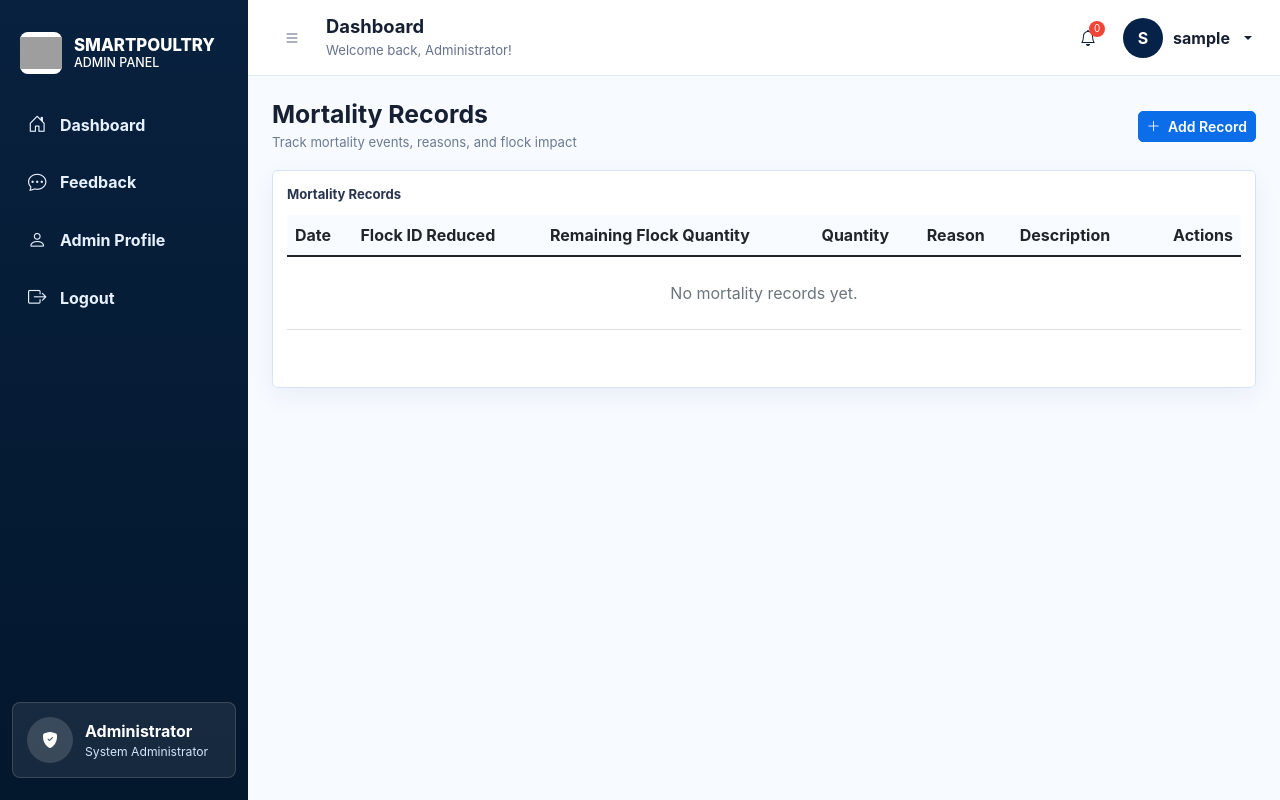
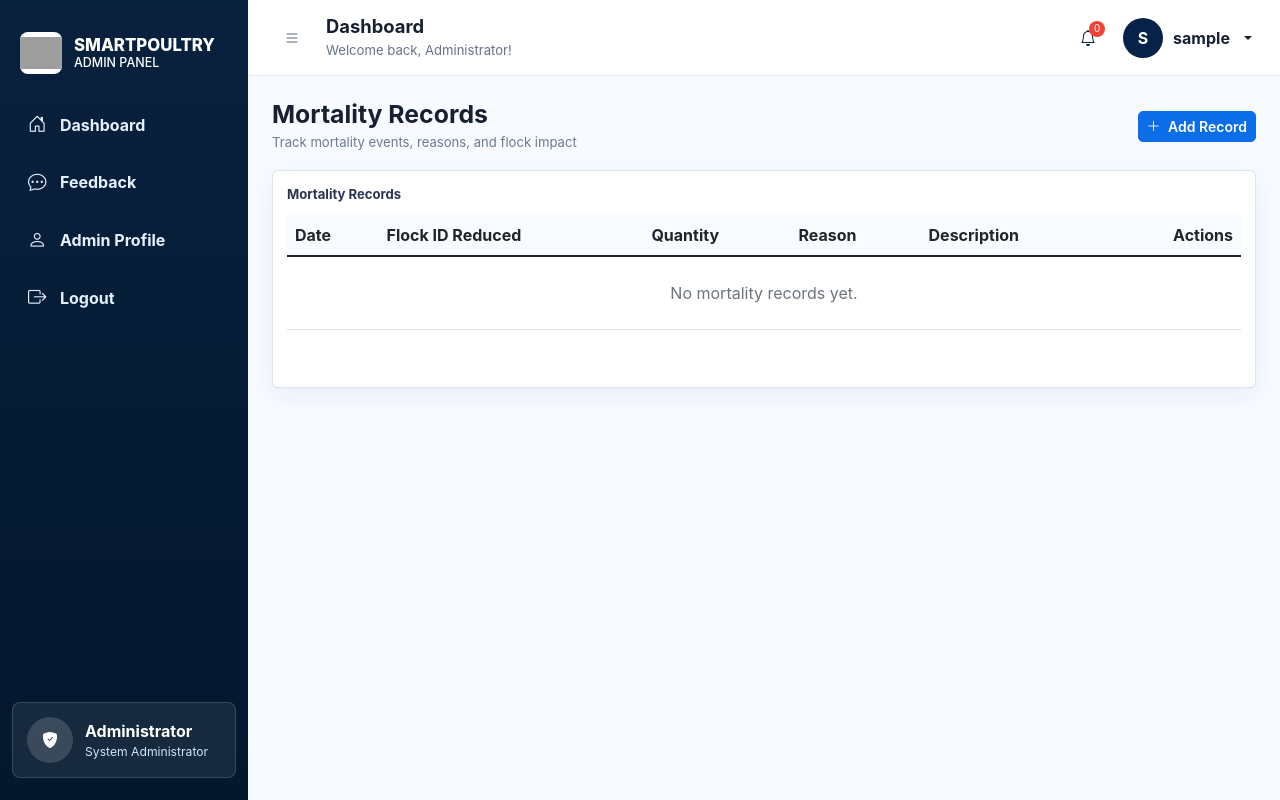
Before and after one commit to lichtb44/SmartPoultry, a Django app: page /mortality-records/ in a window 1280 px wide. Run offline with Django 4.2, Linux system fonts and the light colour scheme; the visitor is signed in with stand-in values (Sample User, id 1); data that the repository does not hold is empty; some libraries are stand-ins or nearby versions; grey boxes are pictures that could not be loaded.

Commit message:
Hide remaining flock quantity from mortality records

```diff
--- a/smartpoultry/core/views.py
+++ b/smartpoultry/core/views.py
@@ -953,14 +953,11 @@ def mortality_record_create(request):
             "Successfully added mortality record",
             (
                 f"Recorded {record.quantity} mortality for flock {record.flock.flock_id} due to "
-                f"{record.get_reason_display().lower()}. Remaining flock quantity: {record.flock.quantity}."
+                f"{record.get_reason_display().lower()}."
             ),
             record,
         )
-        messages.success(
-            request,
-            f'Mortality record added. Flock {record.flock.flock_id} quantity reduced to {record.flock.quantity}.',
-        )
+        messages.success(request, f'Mortality record added. Flock {record.flock.flock_id} was updated.')
         return redirect('mortality_records')
     return render(request, 'mortality_record_form.html', {
         'form': form,
--- a/smartpoultry/production/views.py
+++ b/smartpoultry/production/views.py
@@ -36,7 +36,7 @@ class MortalityRecordViewSet(viewsets.ModelViewSet):
             "Successfully added mortality record",
             (
                 f"Recorded {record.quantity} mortality for flock {record.flock.flock_id} due to "
-                f"{record.get_reason_display().lower()}. Remaining flock quantity: {record.flock.quantity}."
+                f"{record.get_reason_display().lower()}."
             ),
             record,
         )
--- a/smartpoultry/templates/mortality_records.html
+++ b/smartpoultry/templates/mortality_records.html
@@ -19,7 +19,6 @@
                 <tr>
                     <th>Date</th>
                     <th>Flock ID Reduced</th>
-                    <th>Remaining Flock Quantity</th>
                     <th>Quantity</th>
                     <th>Reason</th>
                     <th>Description</th>
@@ -31,7 +30,6 @@
                     <tr>
                         <td>{{ record.date|date:"M d, Y" }}</td>
                         <td>{{ record.flock.flock_id }}</td>
-                        <td>{{ record.flock.quantity }}</td>
                         <td>{{ record.quantity }}</td>
                         <td>{{ record.get_reason_display }}</td>
                         <td>{{ record.description|default:"-" }}</td>
@@ -51,7 +49,7 @@
                     </tr>
                 {% empty %}
                     <tr>
-                        <td colspan="7" class="text-center text-muted py-4">No mortality records yet.</td>
+                        <td colspan="6" class="text-center text-muted py-4">No mortality records yet.</td>
                     </tr>
                 {% endfor %}
             </tbody>
```
